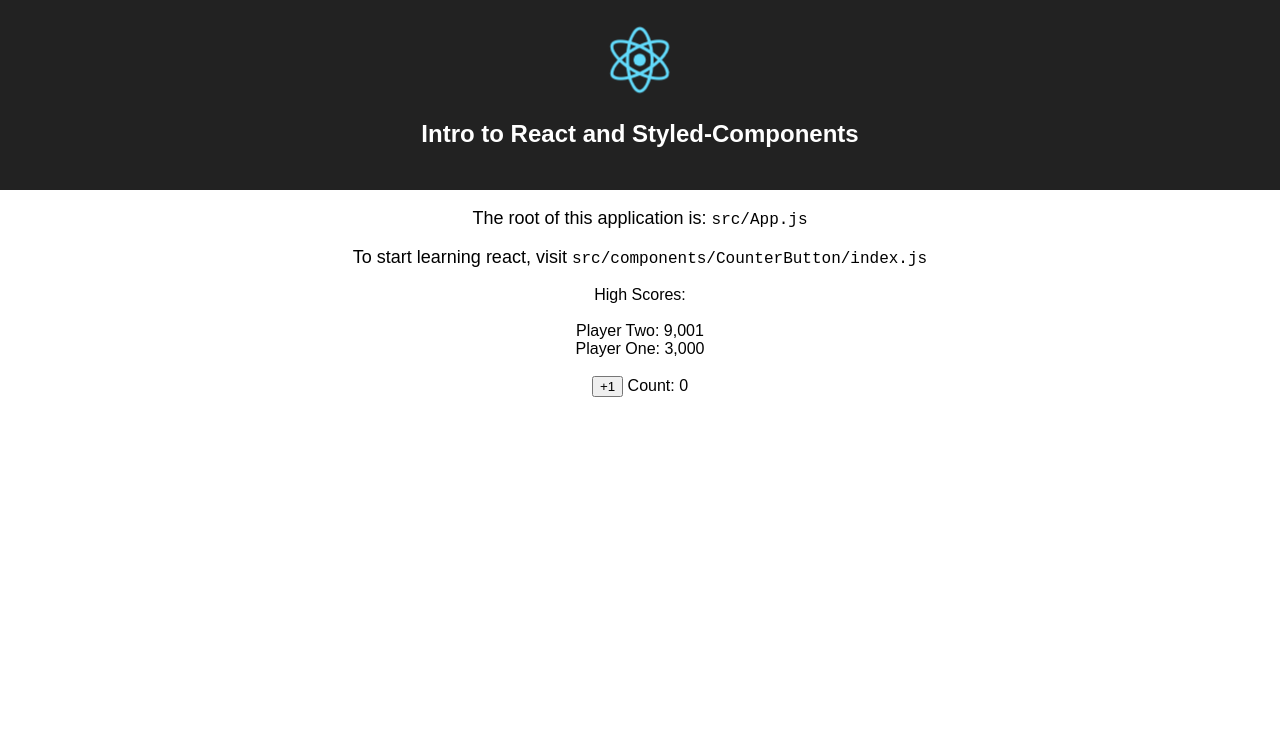
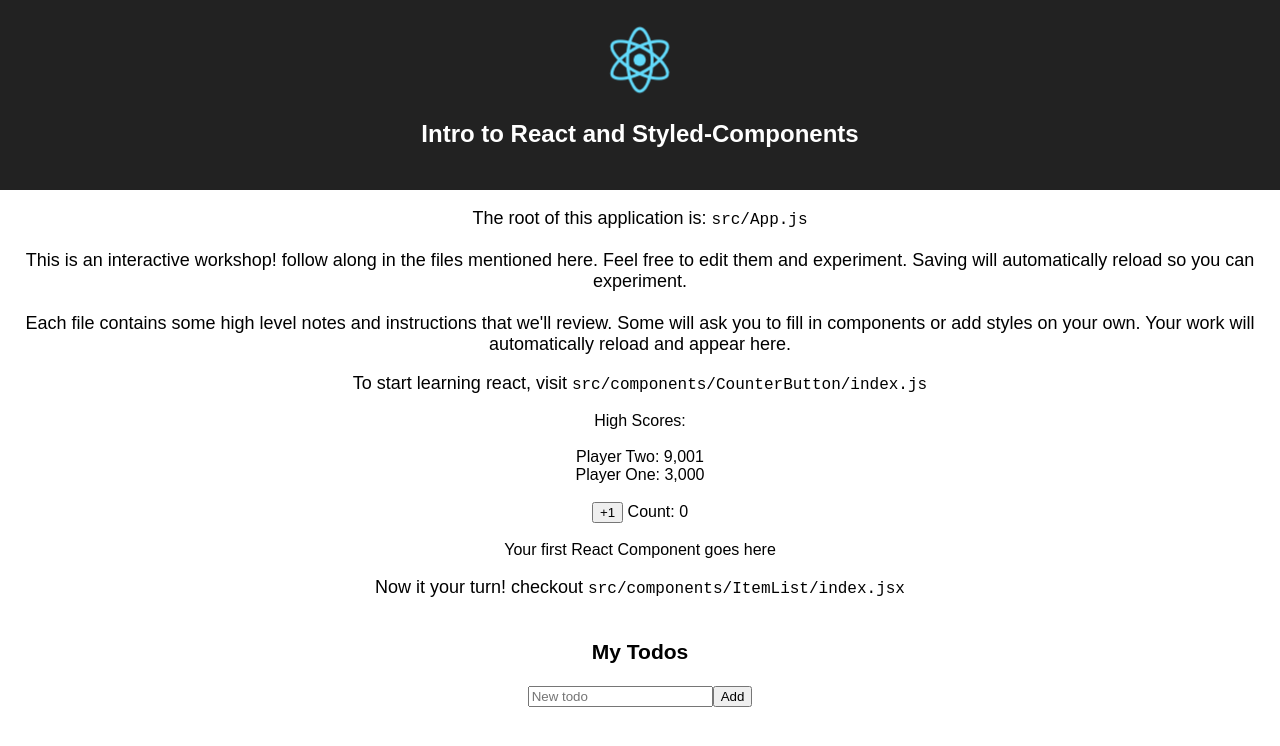
Before and after one commit to schwers-zz/qcon-react-styled, a React (Create React App) app: page / in a window 1280 px wide. Shown: the top 746 px of the page. Built offline with nearby package versions, Linux system fonts and the light colour scheme.

Commit message:
Add more react examples

```diff
--- a/package.json
+++ b/package.json
@@ -3,6 +3,7 @@
   "version": "0.1.0",
   "private": true,
   "dependencies": {
+    "prop-types": "^15.6.0",
     "react": "^16.1.1",
     "react-dom": "^16.1.1",
     "react-scripts": "1.0.17",
--- a/src/App.css
+++ b/src/App.css
@@ -26,3 +26,7 @@
   from { transform: rotate(0deg); }
   to { transform: rotate(360deg); }
 }
+
+.crossed-off-item {
+  text-decoration: line-through;
+}
--- a/src/App.js
+++ b/src/App.js
@@ -3,9 +3,14 @@ import logo from './logo.svg';
 import './App.css';
 
 import {
-  ClickableCounter,
+  CounterButton,
   ScoreExample,
+  YourFirstReactComponent
 } from './components/CounterButton';
+
+import ItemList from './components/ItemList';
+
+// TODO - swawp to styled-components
 
 class App extends Component {
   render() {
@@ -17,13 +22,29 @@ class App extends Component {
         </header>
         <p className="App-intro">
           The root of this application is: <code>src/App.js</code>
+          <br />
+          <br />
+          This is an interactive workshop! follow along in the files mentioned here.
+          Feel free to edit them and experiment. Saving will automatically reload
+          so you can experiment.
+          <br />
+          <br />
+          Each file contains some high level notes and instructions that we'll review. Some will ask you to fill in components or add styles on your own. Your work will automatically reload and appear here.
         </p>
         <p className="App-intro">
           To start learning react, visit <code>src/components/CounterButton/index.js</code>
         </p>
         <ScoreExample />
         <br />
-        <ClickableCounter />
+        <CounterButton />
+        <br />
+        <YourFirstReactComponent />
+        <p className="App-intro">
+          Now it your turn! checkout <code>src/components/ItemList/index.jsx</code>
+          <br />
+          <br />
+          <ItemList />
+        </p>
       </div>
     );
   }
--- a/src/components/CounterButton/index.jsx
+++ b/src/components/CounterButton/index.jsx
@@ -8,7 +8,7 @@ import React from 'react';
  *   - Class Components
  *   - Component State
  *   - Event Handling
- *
+*
  * For this example, we'll make a basic component that
  * has a button, and display of the current count.
  * Clicking the button increases the count
@@ -87,7 +87,7 @@ export const ScoreExample = props => (
  * and event Handlers:
  */
 
-export class ClickableCounter extends React.Component {
+export class CounterButton extends React.Component {
   constructor(props) {
     super(props);
 
@@ -146,3 +146,14 @@ export class ClickableCounter extends React.Component {
     );
   }
 }
+
+/**
+ * All right, now its your turn! Here's a basic react component that will
+ * automatically render on the page. Feel free to try adding some components
+ */
+
+export const YourFirstReactComponent = () => (
+  <div>
+    Your first React Component goes here
+  </div>
+);
--- /dev/null
+++ b/src/components/ItemList/ListInput.jsx
@@ -0,0 +1,70 @@
+import React from 'react';
+
+// PropTypes lets us declare the expected types
+// for properties passed into our component.
+// In development, this will result in warnings in the console.
+import PropTypes from 'prop-types';
+
+
+/**
+ * This is an example of the controlled input pattern in React.
+ * You can learn more about it in the React docs: https://reactjs.org/docs/forms.html
+ */
+
+export default class ListInput extends React.Component {
+  static propTypes = {
+    /**
+     * onTodoAdded - required prop
+     * @argument: (todoName: string)
+     * @return: void
+     *
+     * note: required props result in warnings in the developer
+     * console when your application is in development mode
+     */
+    onTodoAdded: PropTypes.func.isRequired,
+  }
+  constructor(props) {
+    super(props);
+
+    this.state = {
+      todoName: '',
+    };
+  }
+
+  onInputChange = event => {
+    this.setState({
+      todoName: event.target.value,
+    });
+  }
+
+  onKeyPress = event => {
+    if (event.key === 'Enter') {
+      this.handleAddTodo();
+    }
+  }
+
+  handleAddTodo = () => {
+    this.props.onTodoAdded(this.state.todoName.trim());
+    this.setState({ todoName: '' });
+  }
+
+  render() {
+    const { todoName } = this.state;
+
+    return (
+      <div>
+        <input
+          type="text"
+          placeholder={ "New todo" }
+          value={ todoName }
+          onChange={ this.onInputChange }
+          onKeyPress={ this.onKeyPress }
+        />
+        <button onClick={ this.handleAddTodo }>
+          Add
+        </button>
+      </div>
+    )
+
+  }
+}
--- /dev/null
+++ b/src/components/ItemList/index.jsx
@@ -0,0 +1,115 @@
+import React from 'react';
+import PropTypes from 'prop-types';
+
+/**
+ * No javascript tutorial is complete without a todo list ;)
+ *
+ * This file introduces encapsulating functionality in react components.
+ * A todo-list in its most basic-form:
+ *  - lets you enter tasks
+ *  - displays tasks
+ *  - lets you cross off tasks
+ *
+ * The file `./ListInput` is provided for you -- it is a simple text input.
+ * As a `prop`, it takes a function `onTodoAdded`.
+ *
+ * This should look very similar to using the `onClick` event handler in
+ * `CounterButton`. One of the great things about react is that we can easily
+ * set up clear boundaries of functionality. This component doesn't have
+ * to worry about how the input is rendered, styled, or etc. It can interact
+ * with the Input component just like regular element and pass in an event-
+ * handler.
+ *
+ * This list component will then keep track of items, and if they're crossed off.
+ *
+ * Your job is to:
+ *  - implement the ListItem Component -
+ *    -  it should render the todo text
+ *    -  it should have a button to toggle the crossed off state
+ *    -  it should render todo text with strike through when its crossed off
+ *        (a css classname "crossed-off-item" has been provided for now)
+ *
+ *  - implement toggling the crossed off state here in the ItemList
+ *
+ */
+
+import ListInput from './ListInput';
+
+/**
+ * makeTodoItem: helper for tracking todo items
+ * @argument - name - string - name of the todo
+ * @returns - object {
+ *   name: string;
+ *   completed: boolean
+ * }
+ */
+const makeTodoItem = name => ({
+  name,
+  completed: false,
+});
+
+// TODO fill this in. Take a look at `ItemList` first
+// You can set className to 'crossed-off-item' to render strike-through text
+const ListItem = ({ name, completed, onTodoToggled }) => (
+  <div>
+  </div>
+);
+
+/**
+ * React PropTypes let you add documentation, and development
+ * time warnings to your component. If you're interested in something
+ * that works at compile time. Checkout Flow or TypeScript!
+ */
+ListItem.propTypes = {
+  name: PropTypes.string.isRequired,
+  completed: PropTypes.string.isRequired,
+  onTodoToggled: PropTypes.string.isRequired,
+};
+
+export default class ItemList extends React.Component {
+  constructor(props) {
+    super(props);
+
+    this.state = {
+      items: [
+        makeTodoItem('make list item component'),
+      ],
+    };
+  }
+
+  onTodoAdded = name => {
+    this.setState(currentState => {
+      return {
+        items: currentState.items.concat([
+          makeTodoItem(name),
+        ]),
+      };
+    })
+  }
+
+  onTodoToggled = indexOfTodo => {
+    this.setState(currentState => {
+      // TODO: fill this in by updating by toggling `completed` on the todo
+    });
+  }
+
+  render() {
+    const { items } = this.state;
+    return (
+      <div>
+        <h3> My Todos </h3>
+        <ListInput onTodoAdded={ this.onTodoAdded } />
+        <br />
+        <div>
+          { items.map(({ name, completed, onTodoToggled }, index) => (
+              <ListItem
+                name={ name }
+                completed={ completed }
+                onTodoToggled={ () => this.onTodoToggled(index) }
+              />
+            ))}
+        </div>
+      </div>
+    );
+  }
+}
```
Also changed, not shown: 1 other file (tests, documents, lock files or other folders).
